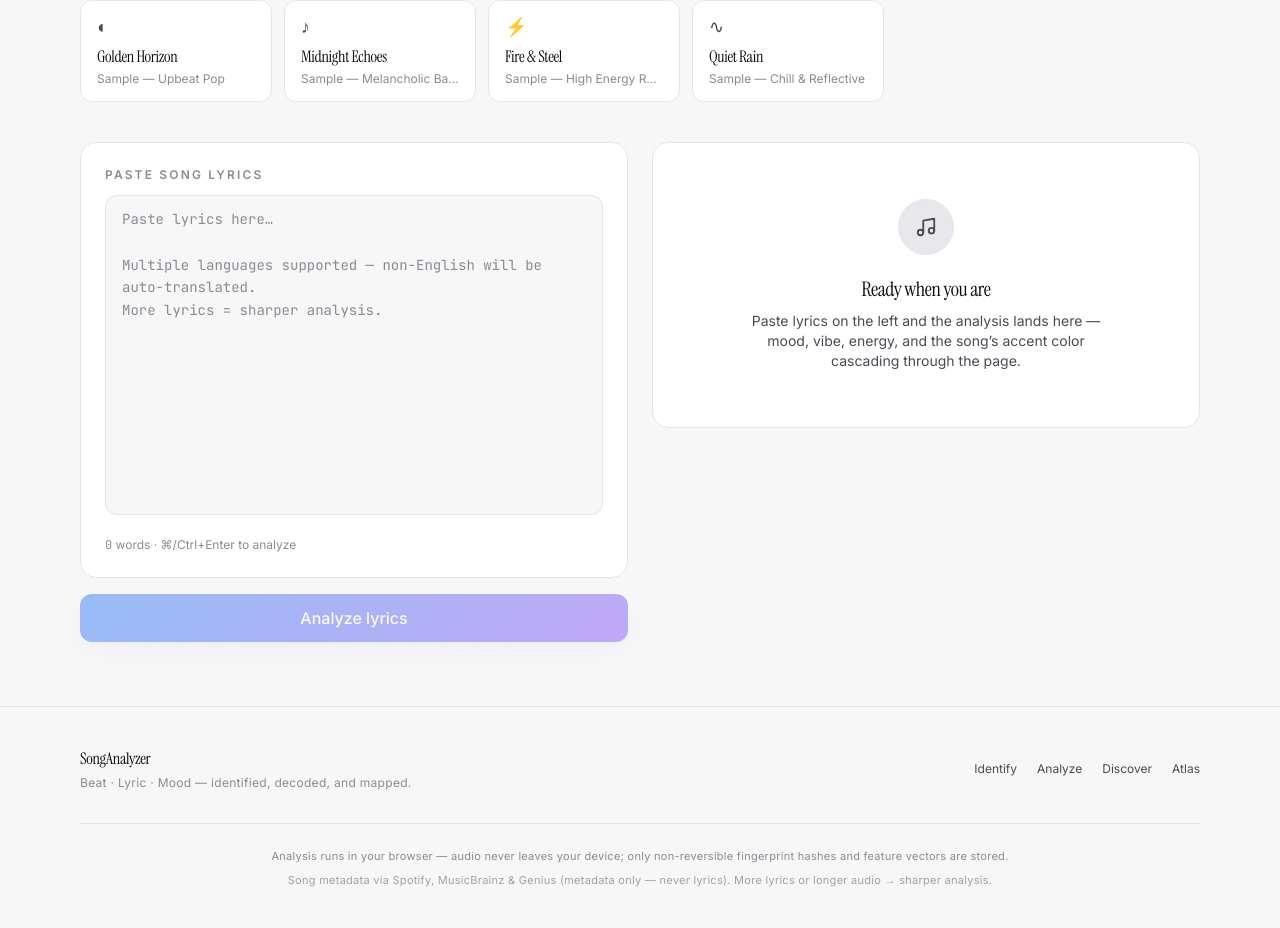
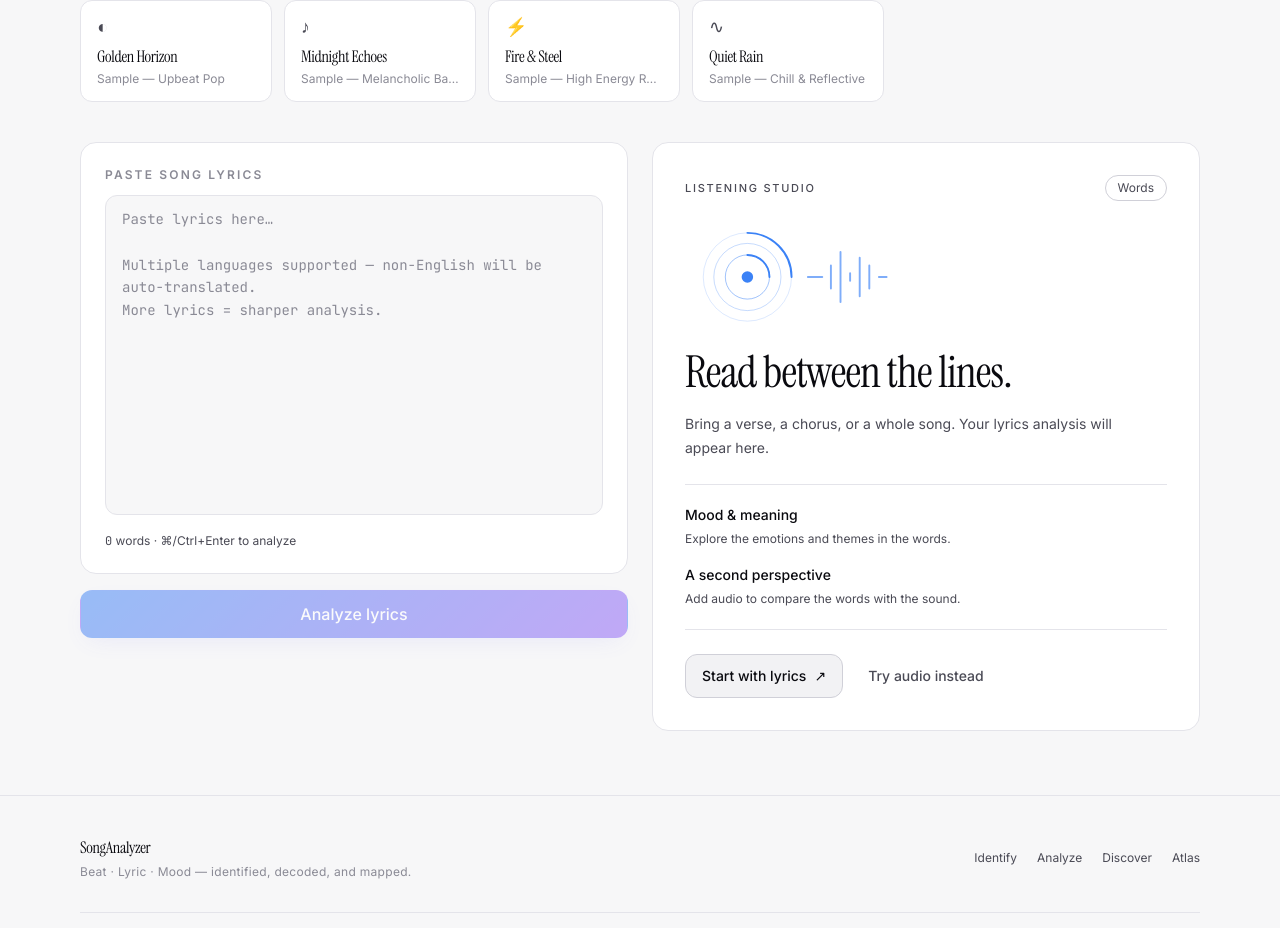
Before and after one commit to roni-altshuler/SongAnalyzer, a Next.js app: page /analyze in a window 1280 px wide. Shown: the part 444-1372 px from the top of the page. Built offline with nearby package versions, Linux system fonts and the light colour scheme.

Commit message:
feat: refine the lyrics and audio studio entry flow

```diff
--- a/app/analyze/page.tsx
+++ b/app/analyze/page.tsx
@@ -43,12 +43,20 @@ function AnalyzeWorkbench() {
   const [mode, setModeState] = useState<AnalysisMode>(
     searchParams.get('mode') === 'audio' ? 'audio' : 'lyrics',
   );
+  const focusModeRef = useRef(false);
 
   const setMode = useCallback((next: AnalysisMode) => {
+    focusModeRef.current = true;
     setModeState(next);
     // Keep the mode linkable without triggering a navigation.
     window.history.replaceState(null, '', `/analyze?mode=${next}`);
   }, []);
+
+  useEffect(() => {
+    if (!focusModeRef.current) return;
+    focusModeRef.current = false;
+    document.getElementById(`analysis-mode-${mode}`)?.focus();
+  }, [mode]);
 
   // ── Audio pipeline (shared hook) ──
   const audio = useSongAnalysis();
@@ -305,7 +313,14 @@ function AnalyzeWorkbench() {
                     analysisId={lyricsAnalysisId ?? undefined}
                   />
                 ) : (
-                  <EmptyState />
+                  <EmptyState
+                    onStart={() => {
+                      const input = document.getElementById('lyrics');
+                      input?.scrollIntoView({ block: 'center' });
+                      input?.focus({ preventScroll: true });
+                    }}
+                    onSwitchMode={() => setMode('audio')}
+                  />
                 )}
               </div>
             </div>
@@ -353,22 +368,11 @@ function AnalyzeWorkbench() {
                   )}
                 </>
               ) : (
-                <Card variant="elev1" className="py-14 text-center">
-                  <div className="mx-auto mb-5 flex h-14 w-14 items-center justify-center rounded-full border border-[var(--border-subtle)] bg-[var(--bg-elev3)]">
-                    <svg width="22" height="22" viewBox="0 0 24 24" fill="none" stroke="currentColor" strokeWidth="2" strokeLinecap="round" strokeLinejoin="round" className="text-[var(--text-med)]" aria-hidden="true">
-                      <path d="M9 18V5l12-2v13" />
-                      <circle cx="6" cy="18" r="3" />
-                      <circle cx="18" cy="16" r="3" />
-                    </svg>
-                  </div>
-                  <h3 className="mb-2 font-display text-xl text-[var(--text-hi)]">
-                    Ready to listen
-                  </h3>
-                  <p className="mx-auto max-w-sm text-sm text-[var(--text-med)]">
-                    Upload an audio file — or pick a song above — to detect mood from the music
-                    itself: beat grid, key, energy, and tone.
-                  </p>
-                </Card>
+                <EmptyState
+                  mode="audio"
+                  onStart={() => document.getElementById('audio-file')?.click()}
+                  onSwitchMode={() => setMode('lyrics')}
+                />
               )}
             </div>
           </div>
--- a/app/components/AudioUpload.tsx
+++ b/app/components/AudioUpload.tsx
@@ -87,6 +87,7 @@ export default function AudioUpload({
         )}
       >
         <input
+          id="audio-file"
           ref={inputRef}
           type="file"
           accept={ACCEPTED_EXTENSIONS}
@@ -134,7 +135,7 @@ export default function AudioUpload({
       )}
 
       {error && (
-        <Card variant="flat" className="border-[var(--state-error)] bg-[color-mix(in_oklab,var(--state-error)_10%,transparent)] p-4 animate-fade-in">
+        <Card variant="flat" role="alert" className="border-[var(--state-error)] bg-[color-mix(in_oklab,var(--state-error)_10%,transparent)] p-4 animate-fade-in">
           <p className="text-sm text-[var(--state-error)]">{error}</p>
         </Card>
       )}
--- a/app/components/EmptyState.tsx
+++ b/app/components/EmptyState.tsx
@@ -1,35 +1,74 @@
 'use client';
 
 import { Card } from './ui/Card';
+import { Button } from './ui/Button';
 
-export default function EmptyState() {
+interface EmptyStateProps {
+  mode?: 'lyrics' | 'audio';
+  onStart?: () => void;
+  onSwitchMode?: () => void;
+}
+
+export default function EmptyState({ mode = 'lyrics', onStart, onSwitchMode }: EmptyStateProps) {
+  const audio = mode === 'audio';
+  const details = audio
+    ? [['Rhythm & tone', 'Explore tempo, key and the energy of your recording.'],
+      ['An emotional reading', 'See how the sound maps to mood and feeling.']]
+    : [['Mood & meaning', 'Explore the emotions and themes in the words.'],
+      ['A second perspective', 'Add audio to compare the words with the sound.']];
+
   return (
-    <Card variant="elev1" className="text-center py-14">
-      <div className="mx-auto mb-5 flex h-14 w-14 items-center justify-center rounded-full border border-[var(--border-subtle)] bg-[var(--bg-elev3)]">
-        <svg
-          width="22"
-          height="22"
-          viewBox="0 0 24 24"
-          fill="none"
-          stroke="currentColor"
-          strokeWidth="2"
-          strokeLinecap="round"
-          strokeLinejoin="round"
-          className="text-[var(--text-med)]"
-          aria-hidden="true"
-        >
-          <path d="M9 18V5l12-2v13" />
-          <circle cx="6" cy="18" r="3" />
-          <circle cx="18" cy="16" r="3" />
-        </svg>
+    <Card variant="elev1" className="relative overflow-hidden p-6 sm:p-8">
+      <div className="mb-7 flex items-center justify-between gap-3">
+        <p className="text-[11px] font-medium uppercase tracking-[0.16em] text-[var(--text-med)]">
+          Listening studio
+        </p>
+        <span className="rounded-full border border-[var(--border-strong)] px-3 py-1 text-xs text-[var(--text-med)]">
+          {audio ? 'Sound' : 'Words'}
+        </span>
       </div>
-      <h3 className="font-display text-xl text-[var(--text-hi)] mb-2">
-        Ready when you are
-      </h3>
-      <p className="text-sm text-[var(--text-med)] mx-auto max-w-sm">
-        Paste lyrics on the left and the analysis lands here — mood, vibe, energy, and the
-        song&rsquo;s accent color cascading through the page.
+
+      {/* An original record illustration, never a simulated measurement. */}
+      <svg viewBox="0 0 220 100" className="mb-5 h-24 w-auto text-[var(--accent-from)]" fill="none" aria-hidden="true">
+        <circle cx="65" cy="50" r="46" stroke="currentColor" strokeOpacity="0.18" />
+        <circle cx="65" cy="50" r="35" stroke="currentColor" strokeOpacity="0.3" />
+        <circle cx="65" cy="50" r="23" stroke="currentColor" strokeOpacity="0.5" />
+        <circle cx="65" cy="50" r="6" fill="currentColor" />
+        <path d="M65 4a46 46 0 0 1 46 46M65 27a23 23 0 0 1 23 23" stroke="currentColor" strokeWidth="2" strokeLinecap="round" />
+        <path d="M128 50h15m9-12v24m10-38v52m10-30v8m10-24v40m10-32v24m10-12h8" stroke="currentColor" strokeWidth="2" strokeLinecap="round" strokeOpacity="0.65" />
+      </svg>
+
+      <h2 className="font-display text-3xl leading-tight tracking-tight text-[var(--text-hi)] sm:text-4xl">
+        {audio ? 'Hear the feeling.' : 'Read between the lines.'}
+      </h2>
+      <p className="mt-3 max-w-md text-sm leading-6 text-[var(--text-med)]">
+        {audio
+          ? 'Choose a recording or a track preview. Your audio analysis will appear here.'
+          : 'Bring a verse, a chorus, or a whole song. Your lyrics analysis will appear here.'}
       </p>
+
+      <dl className="my-6 space-y-4 border-y border-[var(--border-subtle)] py-5">
+        {details.map(([title, description]) => (
+          <div key={title}>
+            <dt className="text-sm font-medium text-[var(--text-hi)]">{title}</dt>
+            <dd className="mt-1 text-xs leading-5 text-[var(--text-med)]">{description}</dd>
+          </div>
+        ))}
+      </dl>
+
+      <div className="flex flex-wrap gap-2">
+        {onStart && (
+          <Button variant="secondary" onClick={onStart} className="min-h-11">
+            {audio ? 'Choose an audio file' : 'Start with lyrics'}
+            <span aria-hidden="true">↗</span>
+          </Button>
+        )}
+        {onSwitchMode && (
+          <Button variant="ghost" onClick={onSwitchMode} className="min-h-11">
+            {audio ? 'Explore lyrics' : 'Try audio instead'}
+          </Button>
+        )}
+      </div>
     </Card>
   );
 }
--- a/app/components/LyricsInput.tsx
+++ b/app/components/LyricsInput.tsx
@@ -21,7 +21,8 @@ export default function LyricsInput({
   const wordCount = lyrics.trim().split(/\s+/).filter(Boolean).length;
 
   const handleKeyDown = (e: React.KeyboardEvent<HTMLTextAreaElement>) => {
-    if (e.key === 'Enter' && (e.metaKey || e.ctrlKey)) {
+    if (e.key === 'Enter' && (e.metaKey || e.ctrlKey) && !loading && lyrics.trim()) {
+      e.preventDefault();
       onAnalyze();
     }
   };
@@ -37,6 +38,8 @@ export default function LyricsInput({
         </label>
         <textarea
           id="lyrics"
+          aria-invalid={Boolean(error)}
+          aria-describedby={error ? 'lyrics-help lyrics-error' : 'lyrics-help'}
           value={lyrics}
           onChange={(e) => onLyricsChange(e.target.value)}
           onKeyDown={handleKeyDown}
@@ -48,15 +51,15 @@ export default function LyricsInput({
             focus:ring-2 focus:ring-[var(--accent-glow)]
             transition-colors"
         />
-        <div className="mt-4 flex items-center justify-between text-xs text-[var(--text-low)]">
-          <span>
+        <div className="mt-3 flex flex-wrap items-center justify-between gap-x-3 text-xs text-[var(--text-med)]">
+          <span id="lyrics-help">
             <span className="font-mono">{wordCount}</span> words · ⌘/Ctrl+Enter to analyze
           </span>
           {lyrics.trim() && (
             <button
               type="button"
               onClick={() => onLyricsChange('')}
-              className="text-[var(--text-low)] hover:text-[var(--state-error)] transition-colors"
+              className="min-h-11 px-2 text-[var(--text-med)] hover:text-[var(--state-error)] transition-colors focus-visible:outline-2 focus-visible:outline-[var(--accent-from)]"
             >
               Clear
             </button>
@@ -76,8 +79,9 @@ export default function LyricsInput({
       </Button>
 
       {error && (
-        <Card variant="flat" className="border-[var(--state-error)] bg-[color-mix(in_oklab,var(--state-error)_10%,transparent)] p-4 animate-fade-in">
-          <p className="text-sm text-[var(--state-error)]">{error}</p>
+        <Card variant="flat" role="alert" className="border-[var(--state-error)] bg-[color-mix(in_oklab,var(--state-error)_10%,transparent)] p-4 animate-fade-in">
+          <p className="mb-1 text-sm font-medium text-[var(--text-hi)]">Couldn&apos;t analyze these lyrics</p>
+          <p id="lyrics-error" className="text-sm leading-6 text-[var(--text-med)]">{error}</p>
         </Card>
       )}
     </div>
--- a/app/components/ModeTabs.tsx
+++ b/app/components/ModeTabs.tsx
@@ -31,6 +31,7 @@ export default function ModeTabs({ mode, onChange }: ModeTabsProps) {
           return (
             <button
               key={opt.value}
+              id={`analysis-mode-${opt.value}`}
               type="button"
               role="tab"
               aria-selected={selected}
```
Also changed, not shown: 4 other files (tests, documents, lock files or other folders).
